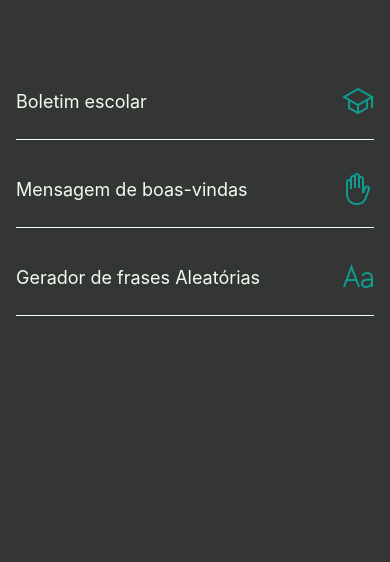
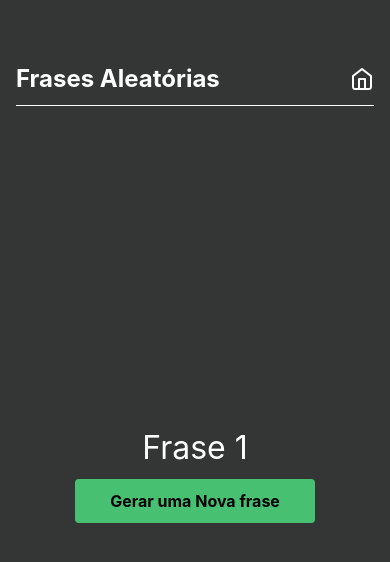
Before and after one commit to jhonataT/challengesApp-react-native, a React Native app: screen /RandomPhrases in a window 390 px wide. Shown: the top 562 px of the page. Built offline with nearby package versions, Linux system fonts and the light colour scheme.

Commit message:
Adding Random Phrases Screen and Welcome Screen

```diff
--- a/App.js
+++ b/App.js
@@ -4,6 +4,8 @@ import { NavigationContainer } from '@react-navigation/native';
 import { createNativeStackNavigator } from '@react-navigation/native-stack';
 import { SchoolReportScreen } from './src/screens/SchoolReportScreen';
 import { SafeAreaProvider } from 'react-native-safe-area-context';
+import { WelcomeScreen } from './src/screens/WelcomeScreen';
+import { RandomPhrasesScreen } from './src/screens/RandomPhrasesScreen';
 
 const Stack = createNativeStackNavigator();
 
@@ -25,6 +27,16 @@ export default function App() {
           component={SchoolReportScreen}
           options={{ contentStyle:{backgroundColor: "#343635"} }}
         />
+        <Stack.Screen
+          name='WelcomeMessage'
+          component={WelcomeScreen}
+          options={{ contentStyle:{backgroundColor: "#343635"} }}
+        />
+        <Stack.Screen
+          name='RandomPhrases'
+          component={RandomPhrasesScreen}
+          options={{ contentStyle:{backgroundColor: "#343635"} }}
+        />
       </Stack.Navigator>
     </NavigationContainer>
   </SafeAreaProvider>
--- a/src/components/Header/index.js
+++ b/src/components/Header/index.js
@@ -1,10 +1,21 @@
-import { Text, View } from "react-native";
+import { Text, TouchableOpacity, View } from "react-native";
+import { Feather } from '@expo/vector-icons';
 import { styles } from "./styles";
 
-export const Header = ({ title }) => {
+export const Header = ({ title, navigation }) => {
     return <View style={styles.container}>
         <Text style={styles.title}>
             {title}
         </Text>
+        <TouchableOpacity
+            style={styles.iconContainer}
+            onPress={() => navigation.navigate('Home')}
+        >
+            <Feather
+                style={styles.icon}
+                name='home'
+                size={24}
+            />
+        </TouchableOpacity>
     </View>
 }
--- a/src/components/Header/styles.js
+++ b/src/components/Header/styles.js
@@ -7,11 +7,22 @@ export const styles = StyleSheet.create({
         paddingTop: statusBarHeight,
         paddingBottom: 12,
         borderBottomWidth: 1,
-        borderBottomColor: '#fff'
+        borderBottomColor: '#fff',
+
+        flexDirection: 'row',
+        alignItems: 'center',
+        justifyContent: 'space-between'
+
     },
     title: {
         fontSize: 24,
         fontWeight: 'bold',
         color: '#fff'
+    },
+    iconContainer: {
+
+    },
+    icon: {
+        color: '#fff'
     }
 });
--- a/src/screens/HomeScreen/index.js
+++ b/src/screens/HomeScreen/index.js
@@ -17,7 +17,7 @@ export const HomeScreen = ({ navigation }) => {
         <Card
             name='Gerador de frases Aleatórias'
             iconName='ios-text-outline'
-            handleClick={() => navigation.navigate('PhrasesGenerator')}
+            handleClick={() => navigation.navigate('RandomPhrases')}
         />
     </View>
 }
--- /dev/null
+++ b/src/screens/RandomPhrasesScreen/index.js
@@ -0,0 +1,39 @@
+import { useState } from "react";
+import { Text, TouchableOpacity, View } from "react-native";
+import { Header } from "../../components/Header";
+import { styles } from "./styles";
+
+const phrases = [
+    'Frase 1',
+    'Frase 2',
+    'Frase 3',
+    'Frase 4',
+    'Frase 5',
+    'Frase 6',
+    'Frase 7',
+    'Frase 8',
+    'Frase 9',
+    'Frase 10',
+];
+
+export const RandomPhrasesScreen = ({ navigation }) => {
+    const [currentPhrase, setCurrentPhrase] = useState(0)
+
+    return <View style={styles.container}>
+        <Header
+            title='Frases Aleatórias'
+            navigation={navigation}
+        />
+        <View style={styles.content}>
+            <Text style={styles.title}>{phrases[currentPhrase] || phrases[0]}</Text>
+            <TouchableOpacity
+                onPress={() => setCurrentPhrase(Math.floor(Math.random() * (9 - 0) + 0))}
+                style={styles.button}
+            >
+                <Text style={styles.buttonText}>
+                    Gerar uma Nova frase
+                </Text>
+            </TouchableOpacity>
+        </View>
+    </View>
+}
--- /dev/null
+++ b/src/screens/RandomPhrasesScreen/styles.js
@@ -0,0 +1,32 @@
+import { StyleSheet } from "react-native";
+
+export const styles = StyleSheet.create({
+    container: {
+        flex: 1,
+        paddingHorizontal: 16,
+    },
+    content: {
+        flex: 1,
+        alignItems: 'center',
+        justifyContent: 'center',
+        gap: 12
+    },
+    title: {
+        fontSize: 32,
+        color: '#fff',
+    },
+    button: {
+        width: 240,
+        backgroundColor: '#47C072',
+
+        padding: 12,
+        borderRadius: 4,
+
+        alignItems: 'center',
+        justifyContent: 'center'
+    },
+    buttonText: {
+        fontSize: 16,
+        fontWeight: 'bold',
+    }
+});
--- a/src/screens/SchoolReportScreen/index.js
+++ b/src/screens/SchoolReportScreen/index.js
@@ -42,7 +42,7 @@ const FormGroup = ({ data, handleChangeReport, handleSaveNewMean }) => {
     </View>
 };
 
-export const SchoolReportScreen = () => {
+export const SchoolReportScreen = ({ navigation }) => {
     const [schoolReportValues, setSchoolReportValues] = useState({
         mathMean: 0,
         phMean: 0,
@@ -120,7 +120,7 @@ export const SchoolReportScreen = () => {
     }
 
     return <View style={styles.container}>
-        <Header title='Boletim escolar'/>
+        <Header title='Boletim escolar' navigation={navigation}/>
         <View style={styles.cardsGroup}>
             <CardInfo
                 title='Matemática'
--- /dev/null
+++ b/src/screens/WelcomeScreen/index.js
@@ -0,0 +1,26 @@
+import { useState } from 'react';
+import { View, Text, TouchableOpacity } from 'react-native';
+import { Header } from '../../components/Header';
+import { styles } from './styles';
+
+export const WelcomeScreen = ({ navigation }) => {
+    const [hasMessage, setHasMessage] = useState(false);
+
+    return <View style={styles.container}>
+        <Header
+            title='Boas-vindas'
+            navigation={navigation}
+        />
+        <View style={styles.content}>
+            {hasMessage && <Text style={styles.title}>Bem-vindo!</Text>}
+            <TouchableOpacity
+                onPress={() => setHasMessage(!hasMessage)}
+                style={styles.button}
+            >
+                <Text style={styles.buttonText}>
+                    {hasMessage ? 'Remover mensagem' : 'Boas-vindas'}
+                </Text>
+            </TouchableOpacity>
+        </View>
+    </View>
+}
--- /dev/null
+++ b/src/screens/WelcomeScreen/styles.js
@@ -0,0 +1,32 @@
+import { StyleSheet } from "react-native";
+
+export const styles = StyleSheet.create({
+    container: {
+        flex: 1,
+        paddingHorizontal: 16,
+    },
+    content: {
+        flex: 1,
+        alignItems: 'center',
+        justifyContent: 'center',
+        gap: 12
+    },
+    title: {
+        fontSize: 32,
+        color: '#fff',
+    },
+    button: {
+        width: 240,
+        backgroundColor: '#47C072',
+
+        padding: 12,
+        borderRadius: 4,
+
+        alignItems: 'center',
+        justifyContent: 'center'
+    },
+    buttonText: {
+        fontSize: 16,
+        fontWeight: 'bold',
+    }
+});
```
